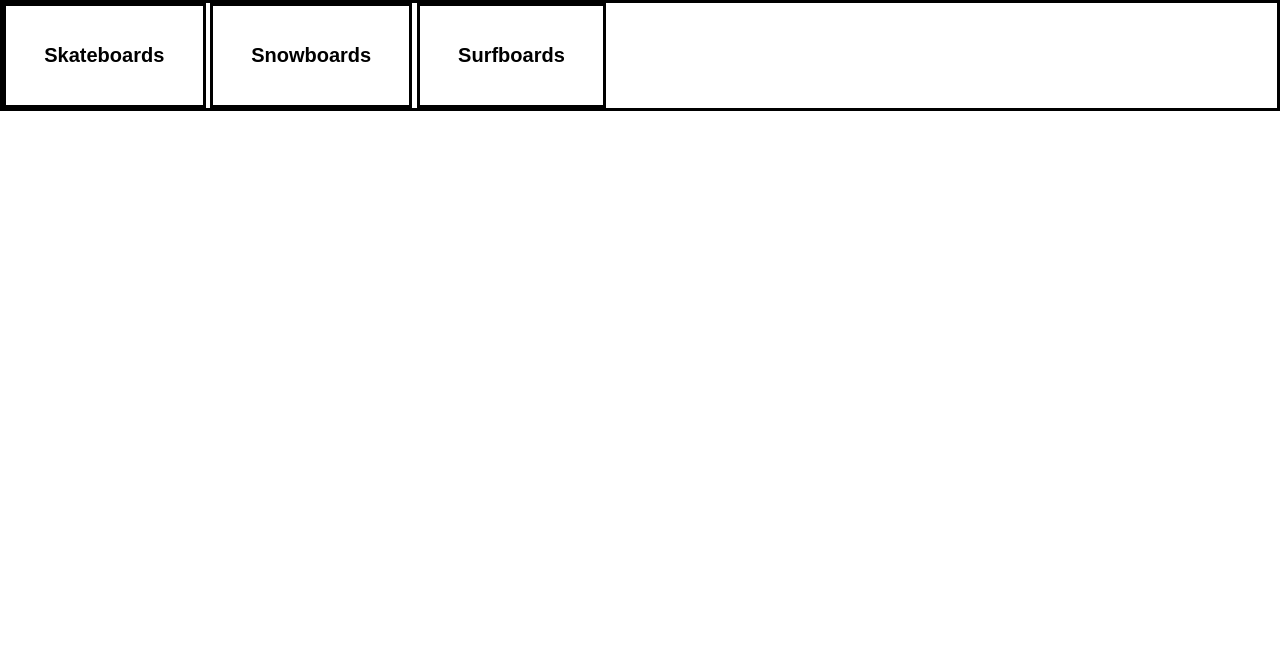
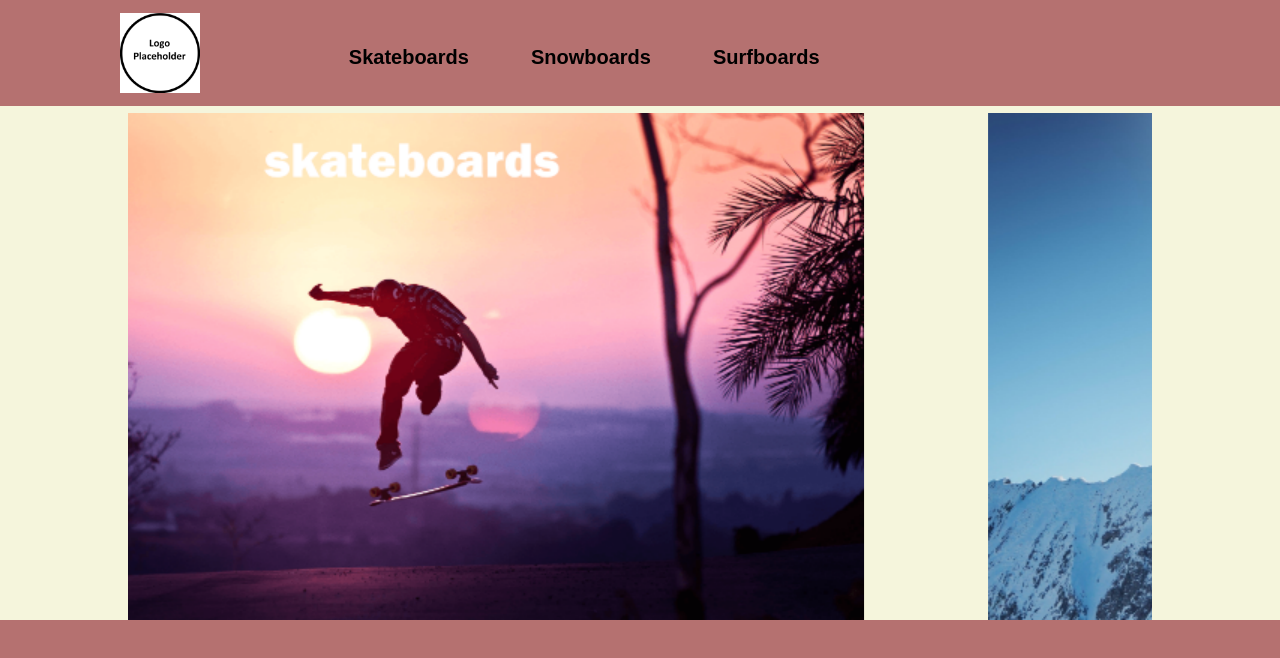
Before and after one commit to ZayBoyy/HTML-OneStop-Boardshop-, a plain HTML site: page index.html in a window 1280 px wide. Drawn offline with nearby package versions, Linux system fonts and the light colour scheme.

Commit message:
radical changes to index
I should probably start working on my own page

```diff
--- a/css/styles.css
+++ b/css/styles.css
@@ -6,7 +6,14 @@
     font-family: 'Kdam Thmor Pro', 'Secular One', sans-serif;
 }
 
+body{
+    background-color: #b57170;
+}
+
 .tablet-desktop{
+    display: none;
+}
+header{
     display: none;
 }
 
@@ -113,13 +120,37 @@ nav li a{
     .tablet-desktop{
         display: block;
     }
+    header{
+        display: block;
+    }
 
+    img {
+        max-width: 100%;
+    }
+
+    header{
+        float: left;
+        width: 25%;
+        top: 0;
+        padding: 1% 0;
+    }
+
+    #logo-container{
+        max-width: 25%;
+        margin: 0 auto;
+    }
+
+    header img{
+        display: block;
+        margin: 0 auto;
+        max-width: 100%;
+    }
 
     nav {
         float: right;
-        width: 100%;
+        width: 75%;
         margin: 0;
-        border: solid;
+        padding: 1% 0;
     }
 
     nav ul{
@@ -131,9 +162,12 @@ nav li a{
     nav li{
         display: inline-block;
         text-decoration: none;
-        border: solid;
         padding: 3%;
         margin: 0;
+    }
+
+    nav li:hover{
+        background-color: beige;
     }
 
     nav a{
@@ -144,12 +178,20 @@ nav li a{
     }
 
     main{
-         background-color: beige;
+        clear: left;
+        background-color: beige;
     }
 
-    img {
-        max-width: 100%;
+    #carousel-container{
+        max-width: 80%;
+        margin: 0 auto;
     }
+
+    .carousel-item img{
+        object-fit: scale-down;
+        margin: 0 auto;
+    }
+
 
     .product {
         float: left;
--- a/index.html
+++ b/index.html
@@ -4,6 +4,7 @@
         <meta charset="utf-8">
         <title>OneStop Boardshop</title>
         <meta name="viewport" content="width=device-width, initial-scale=1.0">
+        <link rel="stylesheet" href="https://cdn.jsdelivr.net/npm/bootstrap@4.0.0/dist/css/bootstrap.min.css" integrity="sha384-Gn5384xqQ1aoWXA+058RXPxPg6fy4IWvTNh0E263XmFcJlSAwiGgFAW/dAiS6JXm" crossorigin="anonymous">
         <link rel="stylesheet" href="css/styles.css">
     </head>
     <body>
@@ -15,12 +16,45 @@
             </ul>
         </nav>
 
+        <header>
+            <div id="logo-container">
+                <a href="index.html"><img src="images/logoplaceholder.png" id="logo"></a>
+            </div>
+        </header>
+
         <nav class="tablet-desktop">
+
             <ul>
                 <li><a href="skate.html">Skateboards</a></li>
                 <li><a href="#">Snowboards</a></li>
                 <li><a href="#">Surfboards</a></li>
             </ul>
         </nav>
+
+        <main>
+            <div id="carousel-container">
+                <div id="carouselExampleSlidesOnly" class="carousel slide" data-ride="carousel">
+                    <div class="carousel-inner">
+                    <div class="carousel-item active">
+                        <img class="d-block" src="images/slide-skateboard.png" alt="First slide">
+                    </div>
+                    <div class="carousel-item">
+                        <img class="d-block" src="images/slide-snowboard.png" alt="Second slide">
+                    </div>
+                    <div class="carousel-item">
+                        <img class="d-block" src="images/slide-surfboard.png" alt="Third slide">
+                    </div>
+                    </div>
+                </div>
+            </div>
+
+        </main>
+
+        <script
+            src="https://code.jquery.com/jquery-3.6.1.slim.js"
+            integrity="sha256-tXm+sa1uzsbFnbXt8GJqsgi2Tw+m4BLGDof6eUPjbtk="
+            crossorigin="anonymous">
+        </script>
+        <script src="https://cdn.jsdelivr.net/npm/bootstrap@4.0.0/dist/js/bootstrap.min.js" integrity="sha384-JZR6Spejh4U02d8jOt6vLEHfe/JQGiRRSQQxSfFWpi1MquVdAyjUar5+76PVCmYl" crossorigin="anonymous"></script>
     </body>
 </html>
--- a/scripts/script.js
+++ b/scripts/script.js
@@ -14,3 +14,7 @@ menuBtn.addEventListener('click', () => {
         menuOpen = false;
     }
 });
+
+$(".carousel").carousel({
+    intveral: 3000
+})
```
Also changed, not shown: images/logoplaceholder.png (added), images/slide-skateboard.png (added), images/slide-snowboard.png (added), images/slide-surfboard.png (added).
